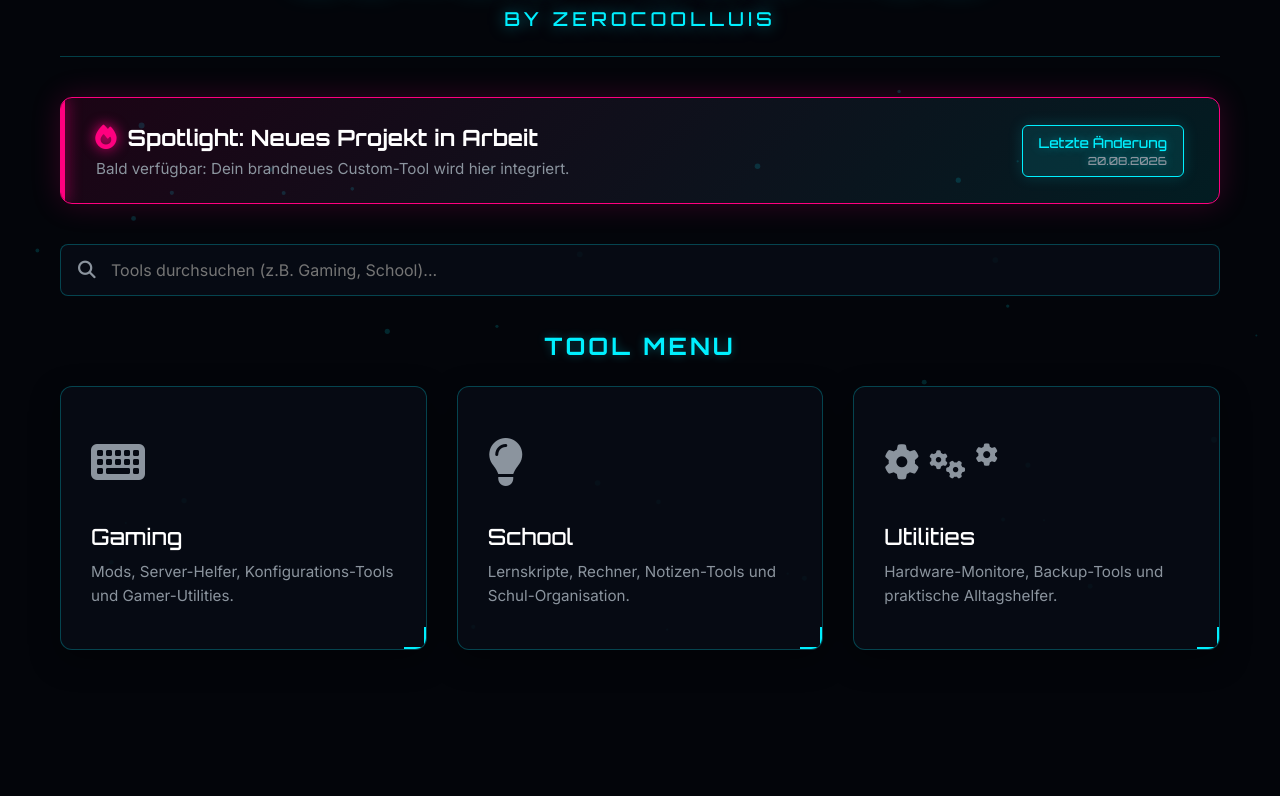
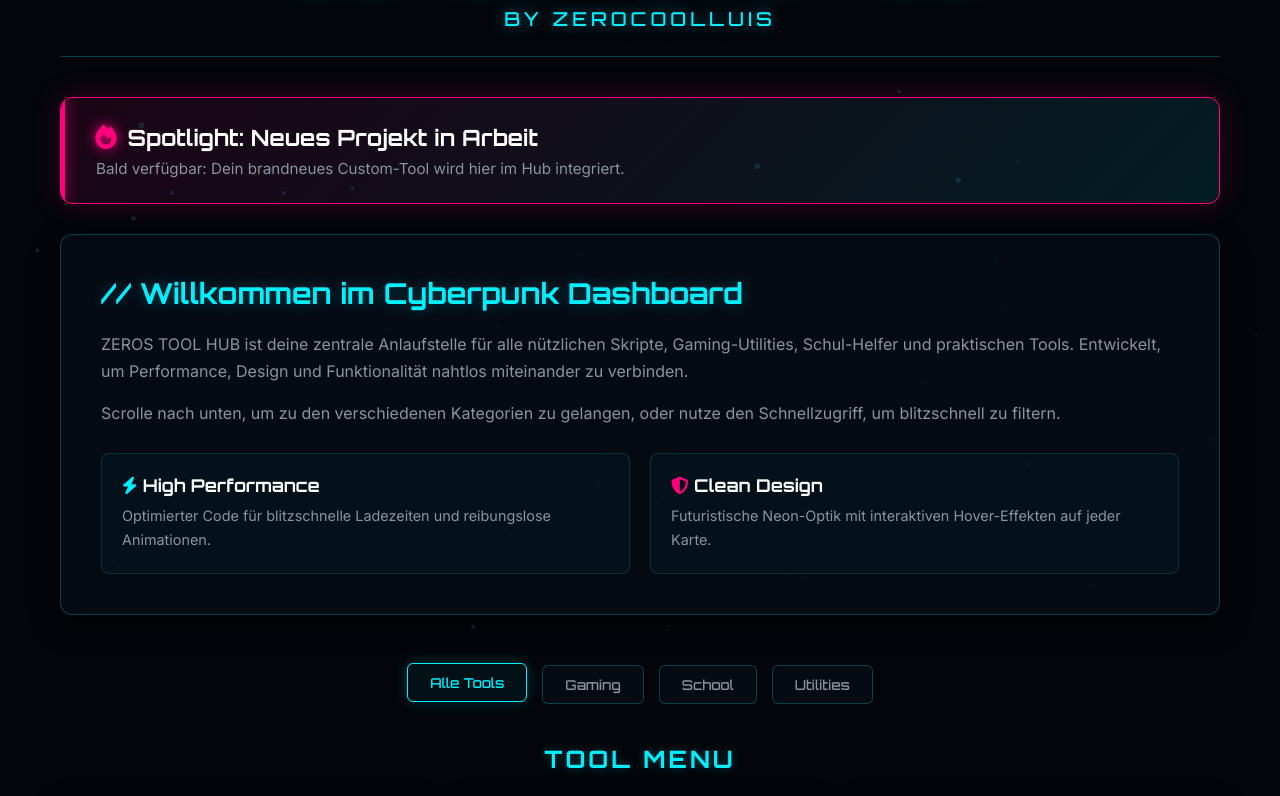
Before and after one commit to zerocoolluis/zerocoolluis.github.io, a plain HTML site: page index.html in a window 1280 px wide. Shown: the part 144-940 px from the top of the page. Drawn offline with Linux system fonts and the light colour scheme.

Commit message:
Update index.html

```diff
--- a/index.html
+++ b/index.html
@@ -32,7 +32,7 @@
             color: var(--text-color);
             font-family: 'Inter', sans-serif;
             overflow-x: hidden;
-            min-height: 150vh;
+            min-height: 180vh;
             position: relative;
         }
 
@@ -89,16 +89,13 @@
             text-shadow: 0 0 15px rgba(0, 240, 255, 0.5);
         }
 
-        /* --- FEATURED / SPOTLIGHT BANNER & LETZTE ÄNDERUNGEN --- */
+        /* --- FEATURED / SPOTLIGHT BANNER --- */
         .featured-banner {
             background: linear-gradient(135deg, rgba(255, 0, 127, 0.1), rgba(0, 240, 255, 0.1));
             border: 1px solid var(--neon-pink);
             border-radius: 12px;
             padding: 25px 35px;
-            margin-bottom: 40px;
-            display: flex;
-            justify-content: space-between;
-            align-items: center;
+            margin-bottom: 30px;
             backdrop-filter: blur(15px);
             box-shadow: 0 0 30px rgba(255, 0, 127, 0.2);
             position: relative;
@@ -133,75 +130,97 @@
             font-size: 0.95rem;
         }
 
-        .update-badge {
-            background: rgba(0, 240, 255, 0.1);
-            border: 1px solid var(--neon-cyan);
-            color: var(--neon-cyan);
-            padding: 8px 16px;
-            font-family: 'Orbitron', sans-serif;
-            font-size: 0.85rem;
-            border-radius: 6px;
-            text-shadow: 0 0 10px rgba(0, 240, 255, 0.4);
-            box-shadow: 0 0 15px rgba(0, 240, 255, 0.15);
-            text-align: right;
-            white-space: nowrap;
-        }
-
-        .update-badge span {
-            display: block;
-            font-size: 0.7rem;
-            color: var(--text-muted);
-            margin-top: 3px;
-        }
-
         @keyframes pulseIcon {
             0% { transform: scale(1); text-shadow: 0 0 5px var(--neon-pink); }
             100% { transform: scale(1.2); text-shadow: 0 0 20px var(--neon-pink); }
         }
 
-        /* --- QUICK SEARCH SUCHLEISTE --- */
-        .search-container {
-            margin-bottom: 35px;
-            position: relative;
+        /* --- "ABOUT HUB" SEKTION --- */
+        .about-section {
+            background: var(--card-bg);
+            border: 1px solid var(--border-color);
+            border-radius: 12px;
+            padding: 40px;
+            margin-bottom: 50px;
+            backdrop-filter: blur(15px);
+            box-shadow: 0 10px 30px rgba(0, 0, 0, 0.4);
         }
 
-        .search-input {
-            width: 100%;
+        .about-section h2 {
+            font-family: 'Orbitron', sans-serif;
+            font-size: 1.8rem;
+            color: var(--neon-cyan);
+            margin-bottom: 20px;
+            text-shadow: 0 0 15px rgba(0, 240, 255, 0.3);
+        }
+
+        .about-section p {
+            color: var(--text-muted);
+            font-size: 1rem;
+            line-height: 1.7;
+            margin-bottom: 15px;
+        }
+
+        .about-features {
+            display: grid;
+            grid-template-columns: repeat(auto-fit, minmax(250px, 1fr));
+            gap: 20px;
+            margin-top: 25px;
+        }
+
+        .about-feature-box {
+            background: rgba(0, 240, 255, 0.03);
+            border: 1px solid rgba(0, 240, 255, 0.15);
+            padding: 20px;
+            border-radius: 8px;
+        }
+
+        .about-feature-box h4 {
+            font-family: 'Orbitron', sans-serif;
+            color: #fff;
+            font-size: 1.1rem;
+            margin-bottom: 8px;
+        }
+
+        .about-feature-box p {
+            font-size: 0.9rem;
+            margin-bottom: 0;
+        }
+
+        /* --- SCHNELLZUGRIFF / QUICK-SELECT LEISTE --- */
+        .quick-select-container {
+            display: flex;
+            justify-content: center;
+            gap: 15px;
+            margin-bottom: 35px;
+            flex-wrap: wrap;
+        }
+
+        .quick-btn {
             background: var(--card-bg);
             border: 1px solid var(--border-color);
-            padding: 15px 20px 15px 50px;
-            font-family: 'Inter', sans-serif;
-            font-size: 1rem;
-            color: var(--text-color);
-            border-radius: 8px;
-            outline: none;
+            color: var(--text-muted);
+            padding: 10px 22px;
+            font-family: 'Orbitron', sans-serif;
+            font-size: 0.85rem;
+            border-radius: 6px;
+            cursor: pointer;
             transition: all 0.3s ease;
             backdrop-filter: blur(10px);
         }
 
-        .search-input:focus {
+        .quick-btn:hover, .quick-btn.active {
             border-color: var(--neon-cyan);
-            box-shadow: 0 0 20px rgba(0, 240, 255, 0.25);
-        }
-
-        .search-icon {
-            position: absolute;
-            left: 18px;
-            top: 50%;
-            transform: translateY(-50%);
-            color: var(--text-muted);
-            font-size: 1.1rem;
-            transition: color 0.3s ease;
-        }
-
-        .search-input:focus + .search-icon {
             color: var(--neon-cyan);
+            background: rgba(0, 240, 255, 0.05);
+            box-shadow: 0 0 15px rgba(0, 240, 255, 0.2);
+            transform: translateY(-2px);
         }
 
         /* --- DYNAMISCHES TOOL MENU --- */
         .tool-menu-section {
             text-align: center;
-            margin: 30px 0 25px 0;
+            margin: 40px 0 25px 0;
         }
 
         .tool-menu-title {
@@ -309,8 +328,6 @@
 
         @media(max-width: 768px) {
             .main-title { font-size: 2.5rem; }
-            .featured-banner { flex-direction: column; align-items: flex-start; gap: 15px; }
-            .update-badge { text-align: left; }
         }
     </style>
 </head>
@@ -325,22 +342,42 @@
             <div class="creator-tag">by Zerocoolluis</div>
         </header>
 
-        <!-- Featured / Spotlight Banner & Letzte Änderungen -->
+        <!-- Featured / Spotlight Banner -->
         <div class="featured-banner">
             <div class="featured-info">
                 <h3><i class="fa-solid fa-fire"></i> Spotlight: Neues Projekt in Arbeit</h3>
-                <p>Bald verfügbar: Dein brandneues Custom-Tool wird hier integriert.</p>
-            </div>
-            <div class="update-badge">
-                Letzte Änderung
-                <span>20.08.2026</span>
+                <p>Bald verfügbar: Dein brandneues Custom-Tool wird hier im Hub integriert.</p>
             </div>
         </div>
 
-        <!-- Quick Search Suchleiste -->
-        <div class="search-container">
-            <input type="text" class="search-input" id="searchInput" placeholder="Tools durchsuchen (z.B. Gaming, School)...">
-            <i class="fa-solid fa-magnifying-glass search-icon"></i>
+        <!-- Ausführliche "About Hub"-Sektion -->
+        <div class="about-section">
+            <h2>// Willkommen im Cyberpunk Dashboard</h2>
+            <p>
+                ZEROS TOOL HUB ist deine zentrale Anlaufstelle für alle nützlichen Skripte, Gaming-Utilities, Schul-Helfer und praktischen Tools. Entwickelt, um Performance, Design und Funktionalität nahtlos miteinander zu verbinden.
+            </p>
+            <p>
+                Scrolle nach unten, um zu den verschiedenen Kategorien zu gelangen, oder nutze den Schnellzugriff, um blitzschnell zu filtern.
+            </p>
+
+            <div class="about-features">
+                <div class="about-feature-box">
+                    <h4><i class="fa-solid fa-bolt" style="color: var(--neon-cyan);"></i> High Performance</h4>
+                    <p>Optimierter Code für blitzschnelle Ladezeiten und reibungslose Animationen.</p>
+                </div>
+                <div class="about-feature-box">
+                    <h4><i class="fa-solid fa-shield-halved" style="color: var(--neon-pink);"></i> Clean Design</h4>
+                    <p>Futuristische Neon-Optik mit interaktiven Hover-Effekten auf jeder Karte.</p>
+                </div>
+            </div>
+        </div>
+
+        <!-- Schnellzugriff / Quick-Select Buttons -->
+        <div class="quick-select-container">
+            <button class="quick-btn active" data-filter="all">Alle Tools</button>
+            <button class="quick-btn" data-filter="gaming">Gaming</button>
+            <button class="quick-btn" data-filter="school">School</button>
+            <button class="quick-btn" data-filter="utilities">Utilities</button>
         </div>
 
         <!-- Dynamisches Tool Menu (Wächst beim Scrollen) -->
@@ -351,7 +388,7 @@
         <!-- Kategorien Grid -->
         <div class="grid" id="cardsGrid">
             <!-- Gaming (Tastatur) -->
-            <a href="gaming/" class="card" data-title="gaming mods server">
+            <a href="gaming/" class="card" data-category="gaming">
                 <div class="card-icon-container">
                     <i class="fa-solid fa-keyboard keyboard-icon"></i>
                 </div>
@@ -360,7 +397,7 @@
             </a>
 
             <!-- School (Lampe) -->
-            <a href="school/" class="card" data-title="school lernen skripte rechner">
+            <a href="school/" class="card" data-category="school">
                 <div class="card-icon-container">
                     <i class="fa-solid fa-lightbulb lamp-icon"></i>
                 </div>
@@ -369,7 +406,7 @@
             </a>
 
             <!-- Utilities (Zahnräder) -->
-            <a href="utilities/" class="card" data-title="utilities hardware backup tools">
+            <a href="utilities/" class="card" data-category="utilities">
                 <div class="card-icon-container">
                     <div class="gears-container">
                         <i class="fa-solid fa-gear gear-1"></i>
@@ -440,19 +477,26 @@
             title.style.textShadow = `0 0 ${10 + (scrollY * 0.1)}px rgba(0, 240, 255, ${0.3 + (scrollY * 0.001)})`;
         });
 
-        // --- QUICK SEARCH FILTER ---
-        const searchInput = document.getElementById('searchInput');
+        // --- SCHNELLZUGRIFF FILTER LOGIK ---
+        const quickBtns = document.querySelectorAll('.quick-btn');
         const cards = document.querySelectorAll('.card');
 
-        searchInput.addEventListener('input', (e) => {
-            const term = e.target.value.toLowerCase();
-            cards.forEach(card => {
-                const textData = card.getAttribute('data-title') + ' ' + card.innerText.toLowerCase();
-                if (textData.includes(term)) {
-                    card.style.display = 'block';
-                } else {
-                    card.style.display = 'none';
-                }
+        quickBtns.forEach(btn => {
+            btn.addEventListener('click', () => {
+                // Aktiven Button umschalten
+                quickBtns.forEach(b => b.classList.remove('active'));
+                btn.classList.add('active');
+
+                const filter = btn.getAttribute('data-filter');
+
+                cards.forEach(card => {
+                    const category = card.getAttribute('data-category');
+                    if (filter === 'all' || category === filter) {
+                        card.style.display = 'block';
+                    } else {
+                        card.style.display = 'none';
+                    }
+                });
             });
         });
     </script>
```
